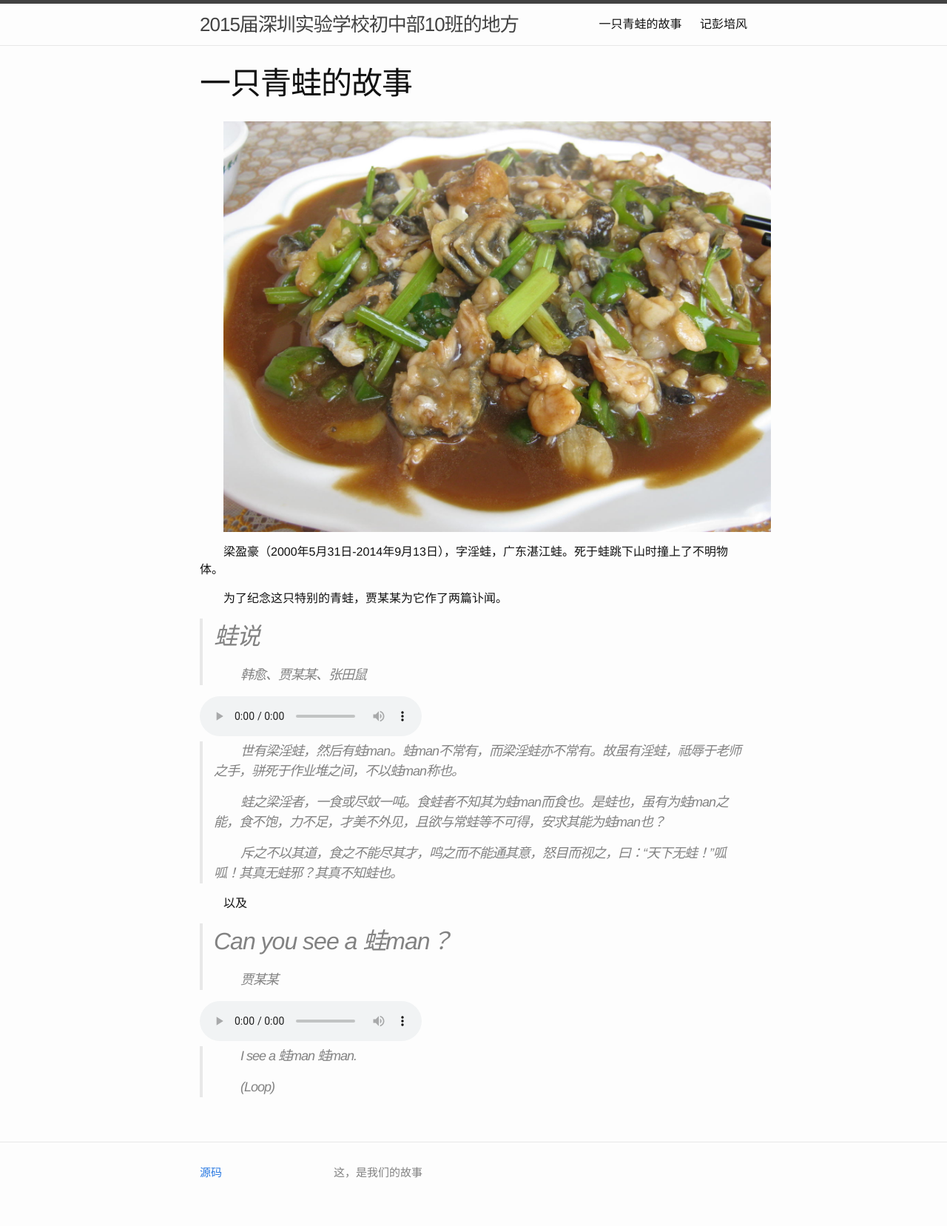
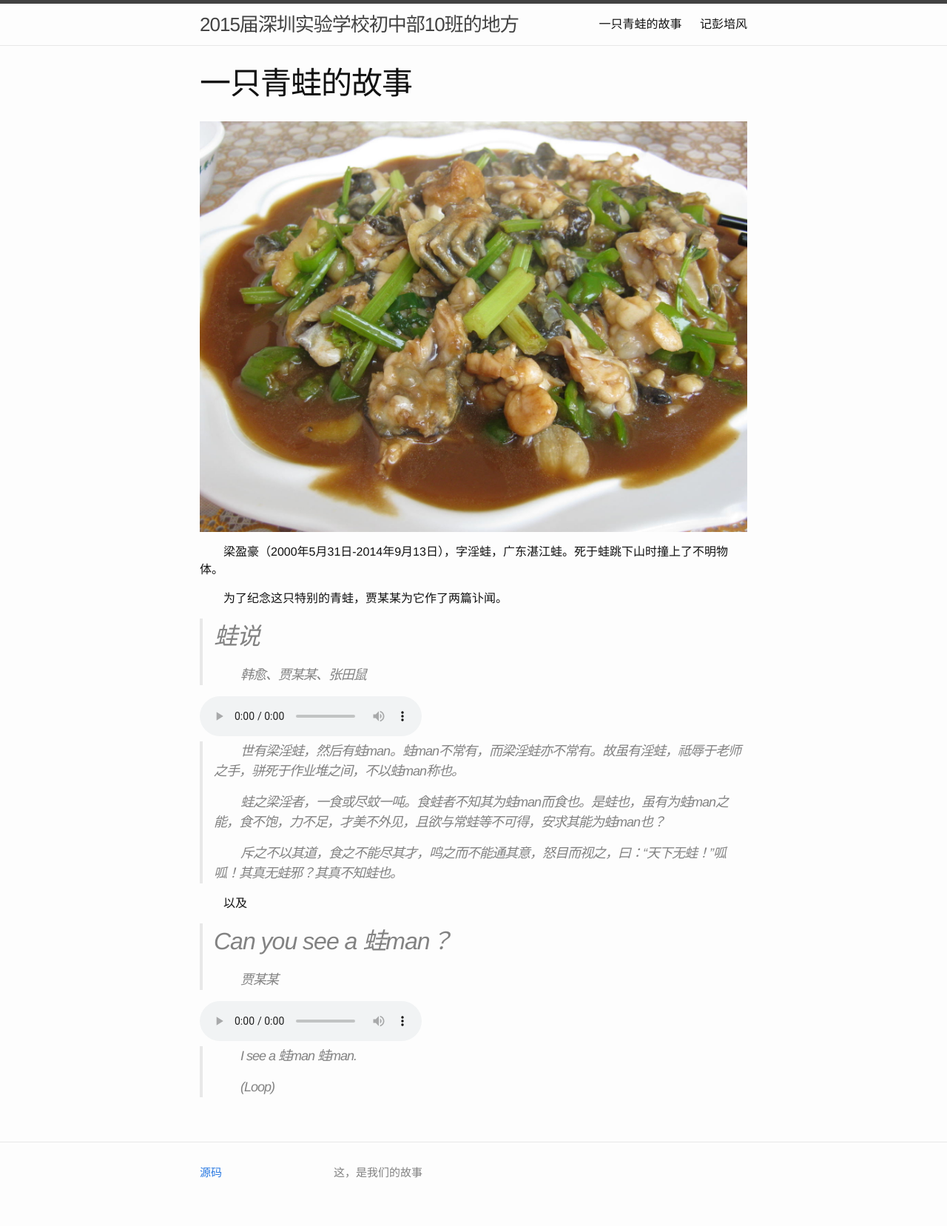
Before and after one commit to zsdtj/zsdtj.github.io, a Jekyll site: the page built from index.md, in a window 1280 px wide. Shown: the whole page at 74% size. Built offline with Jekyll 4.4.1, drawn with Linux system fonts in a browser that asks for light colours.

Commit message:
fix style

```diff
--- a/css/main.css
+++ b/css/main.css
@@ -174,29 +174,7 @@
       margin-right: 20px; }
   @media screen and (max-width: 600px) {
     .site-nav {
-      position: absolute;
-      top: 9px;
-      right: 15px;
-      background-color: #fdfdfd;
-      border: 1px solid #e8e8e8;
-      border-radius: 5px;
       text-align: right; }
-      .site-nav .menu-icon {
-        display: block;
-        float: right;
-        width: 36px;
-        height: 26px;
-        line-height: 0;
-        padding-top: 10px;
-        text-align: center; }
-        .site-nav .menu-icon > svg {
-          width: 18px;
-          height: 15px; }
-          .site-nav .menu-icon > svg path {
-            fill: #424242; }
-      .site-nav .trigger {
-        clear: both;
-        display: none; }
       .site-nav:hover .trigger {
         display: block;
         padding-bottom: 5px; }
@@ -317,3 +295,7 @@
 p {
     text-indent: 2em;
 }
+
+p > img {
+    margin-left: -2em;
+}
```
